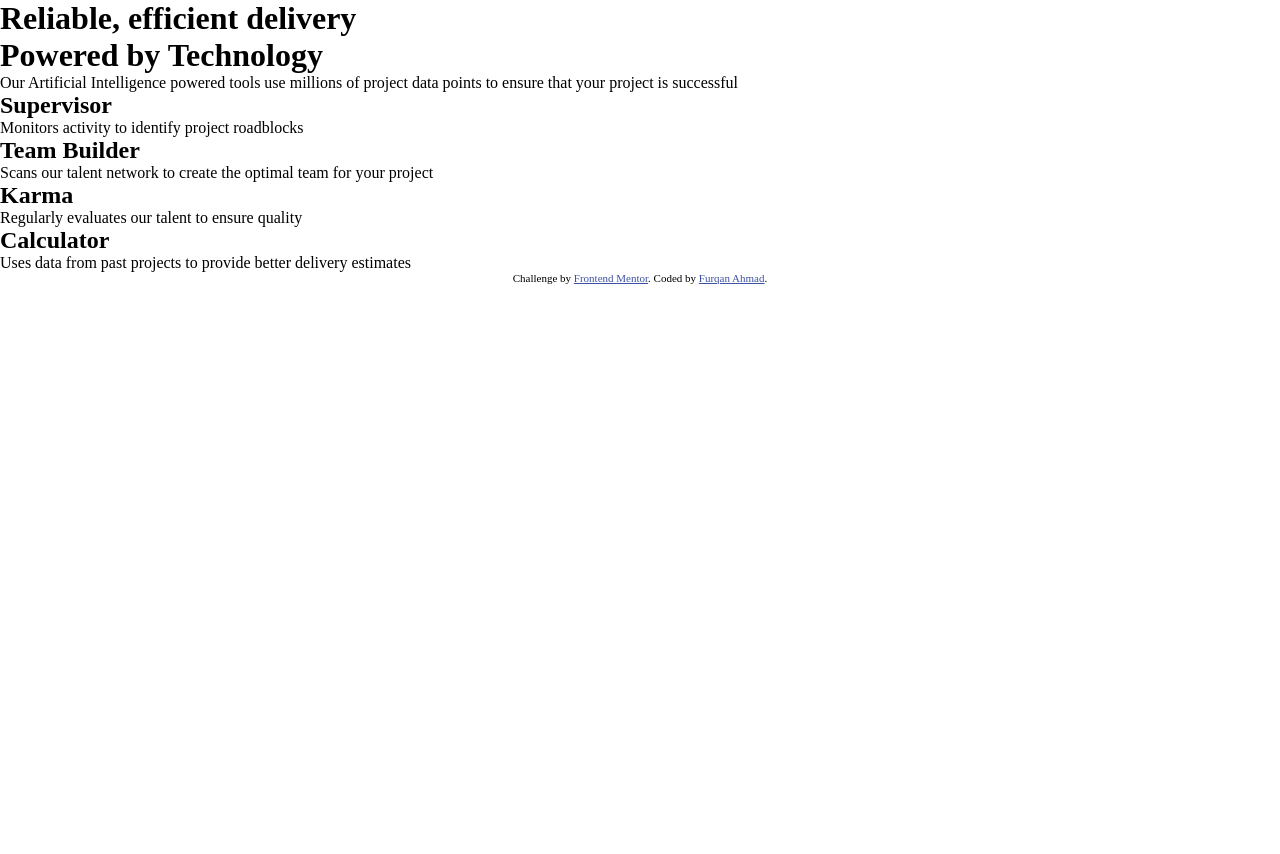
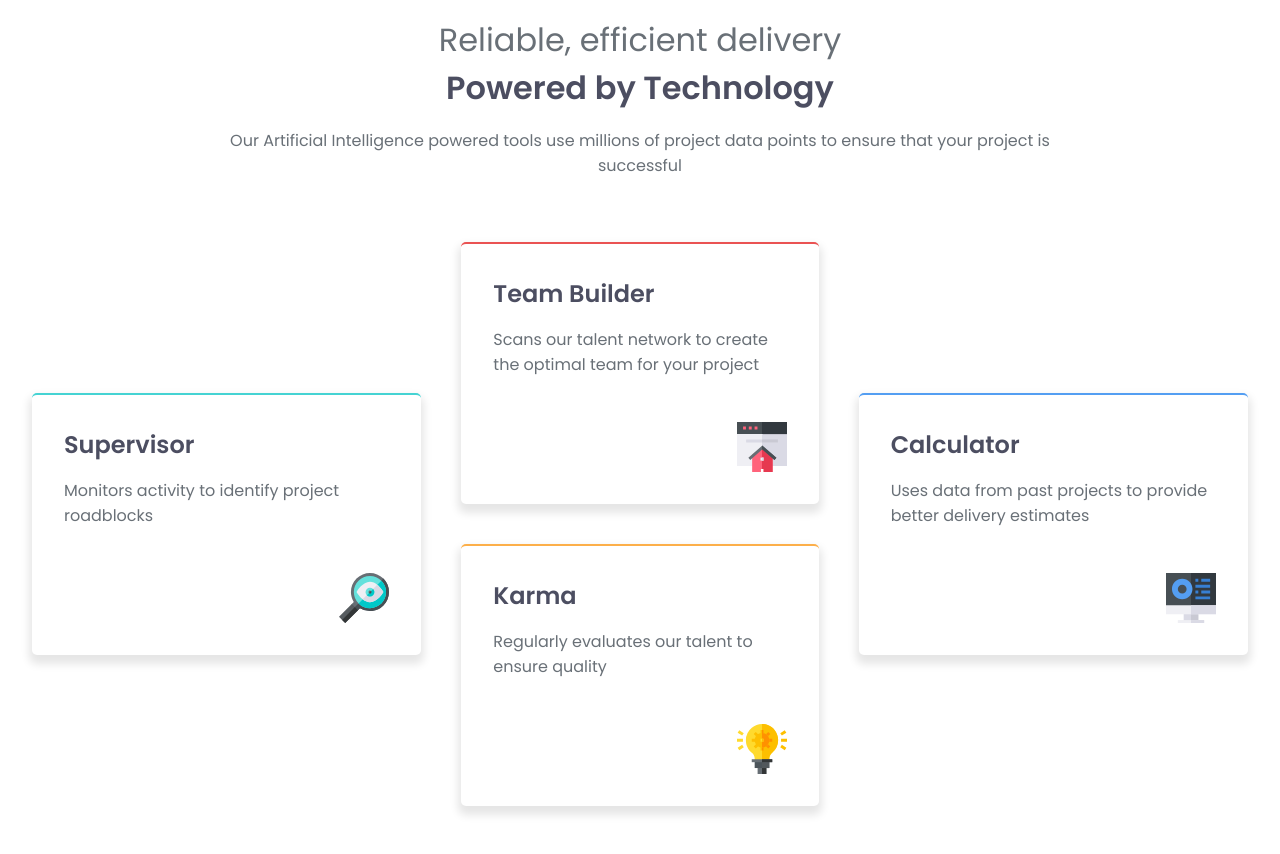
Before and after one commit to furqan7m3-ops/four-card-feature-section, a plain HTML site: page index.html in a window 1280 px wide. Shown: the top 854 px of the page. Before the commit the page ends 800 px from the top, so only its background shows below. Drawn offline with Linux system fonts and the light colour scheme.

Commit message:
Added Desktop Style

```diff
--- a/index.html
+++ b/index.html
@@ -14,34 +14,37 @@
 
 <body>
 
-  <h1>Reliable, efficient delivery <br>
-    <span>Powered by Technology</span>
+  <h1 class="main-title">Reliable, efficient delivery <br>
+    <span class="title-span">Powered by Technology</span>
   </h1>
 
-  <p>Our Artificial Intelligence powered tools use millions of project data points
+  <p class="description">Our Artificial Intelligence powered tools use millions of project data points
     to ensure that your project is successful</p>
 
   <section class="cards">
     <section class="card">
       <h2>Supervisor</h2>
       <p>Monitors activity to identify project roadblocks</p>
-    </section>
-
-
-    <section class="card">
-      <h2>Team Builder</h2>
-      <p>Scans our talent network to create the optimal team for your project</p>
+      <img src="./images/icon-supervisor.svg" alt="supervisor-icon">
     </section>
 
     <section class="inner-section">
-      <section class="card">
+      <section class="card --inner-card">
+        <h2>Team Builder</h2>
+        <p>Scans our talent network to create the optimal team for your project</p>
+        <img src="./images/icon-team-builder.svg" alt="team-builder-icon">
+      </section>
+
+      <section class="card --inner-card">
         <h2>Karma</h2>
         <p>Regularly evaluates our talent to ensure quality</p>
+        <img src="./images/icon-karma.svg" alt="karma-icon">
       </section>
     </section>
     <section class="card">
       <h2>Calculator</h2>
       <p>Uses data from past projects to provide better delivery estimates</p>
+      <img src="./images/icon-calculator.svg" alt="calculator-icon">
     </section>
   </section>
 
--- a/style.css
+++ b/style.css
@@ -1,7 +1,23 @@
+@import url('https://fonts.googleapis.com/css2?family=Poppins:ital,wght@0,100;0,200;0,300;0,400;0,500;0,600;0,700;0,800;0,900;1,100;1,200;1,300;1,400;1,500;1,600;1,700;1,800;1,900&display=swap');
+
 *::after, *::before, * {
     box-sizing: border-box;
     margin: 0;
     padding: 0;
+}
+
+body{
+    font-family: 'Poppins', sans-serif;
+}
+:root{
+    --title-bold: hsl(234, 12%, 34%);
+    --title-light:hsl(212, 6%, 44%);
+    --text-color: hsl(212, 6%, 44%);
+
+    --Red: hsl(0, 78%, 62%);
+    --Cyan: hsl(180, 62%, 55%);
+    --Orange: hsl(34, 97%, 64%);
+    --Blue: hsl(212, 86%, 64%);
 }
 
 .attribution {
@@ -12,3 +28,88 @@
 .attribution a {
     color: hsl(228, 45%, 44%);
 }
+
+.main-title, .description{
+    text-align: center;
+}
+
+.description{
+    color: var(--text-color);
+    text-wrap: wrap;
+    /* border:2px solid; */
+    max-width: 65%;
+    margin-inline: auto;
+}
+
+.main-title{
+    margin-block: 1rem;
+    color: var(--title-light);
+    font-weight: 400;
+}
+
+.main-title > span{
+    color: var(--title-bold);
+    font-weight: 600;
+}
+
+.cards{
+    display: grid;
+    grid-template-columns: repeat(3, 1fr);
+    grid-template-rows: repeat(3, 1fr);
+    align-items: center;
+    padding: 2rem;
+    gap: 1.5rem;
+}
+
+.cards .card{
+    display: flex;
+    flex-direction: column;
+    /* align-items: center; */
+    background-color: white;
+    box-shadow: 0px 6px 8px 3px rgba(0,0,0,0.1);
+    padding: 2rem;
+    gap: 1rem;
+    border-radius: 5px;
+}
+
+.card > img{
+    margin-top: 1.8rem;
+    /* border:2px solid black; */
+    max-width: 100%;
+    height: auto;
+    width: 50px;
+    align-self: flex-end;
+}
+
+.card > h2{
+    color: var(--title-bold);
+    font-weight: 600;
+    align-self: flex-start;
+}
+
+.card > p{
+    color: var(--text-color);
+}
+.inner-section{
+    display: flex;
+    flex-direction: column;
+    justify-content: center;
+    padding: 2rem 1rem;
+    gap: 2.5rem;
+}
+
+.--inner-card:first-child{
+    border-top:2px solid var(--Red);
+}
+
+.--inner-card:last-child{
+    border-top:2px solid var(--Orange);
+}
+
+.cards > .card:first-child{
+    border-top:2px solid var(--Cyan);
+}
+
+.cards > .card:last-child{
+    border-top:2px solid var(--Blue);
+}
```
